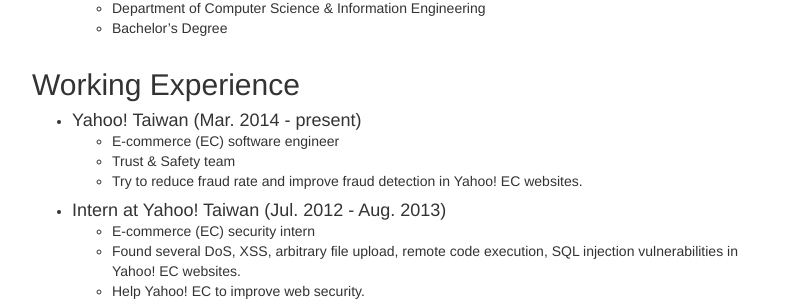
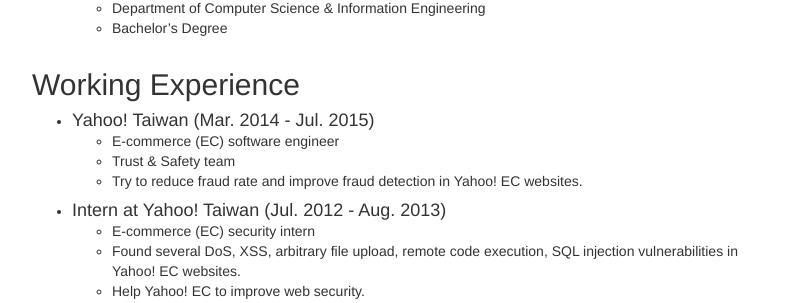
Before and after one commit to dm4/resume.dm4.tw, a Jekyll site: the page built from menghanlee.md, in a window 1280 px wide. Shown: the part 499-802 px from the top of the page, without its empty margins (233-1037 px from the left). Built offline with Jekyll 4.4.1, drawn with Linux system fonts in a browser that asks for light colours; nearby versions of some CDN libraries.

Commit message:
leave Yahoo!

```diff
--- a/menghanlee.md
+++ b/menghanlee.md
@@ -37,7 +37,7 @@
 Working Experience
 ------------------
 
-- ####  Yahoo! Taiwan (Mar. 2014 - present)
+- ####  Yahoo! Taiwan (Mar. 2014 - Jul. 2015)
     *   E-commerce (EC) software engineer
     *   Trust & Safety team
     *   Try to reduce fraud rate and improve fraud detection
```
